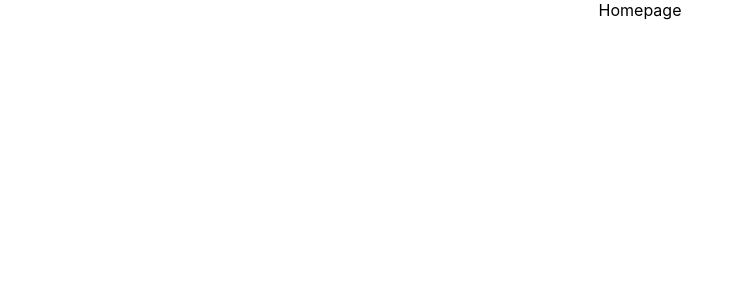
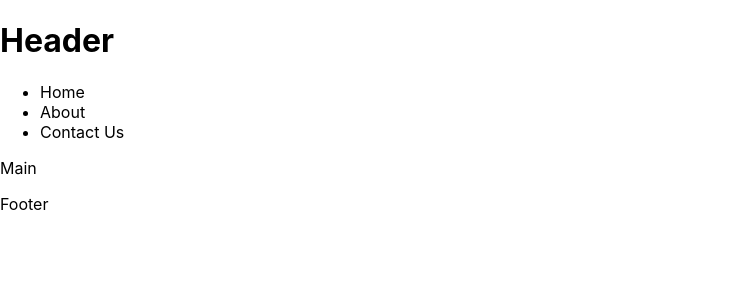
Before and after one commit to seanarch/meta-frontend, a React (Create React App) app: page / in a window 1280 px wide. Shown: the top 300 px of the page, without its empty margins (0-743 px from the left). Built offline with nearby package versions, Linux system fonts and the light colour scheme.

Commit message:
add meta og tag

```diff
--- a/src/App.js
+++ b/src/App.js
@@ -1,7 +1,19 @@
+import { Fragment } from "react";
 import "./App.css";
+import Header from "./components/Header";
+import Nav from "./components/Nav";
+import Main from "./components/Main";
+import Footer from "./components/Footer";
 
 function App() {
-  return <div className="App">Homepage</div>;
+  return (
+    <Fragment className="App">
+      <Header />
+      <Nav />
+      <Main />
+      <Footer />
+    </Fragment>
+  );
 }
 
 export default App;
--- /dev/null
+++ b/src/components/Footer.js
@@ -0,0 +1,10 @@
+function Footer() {
+  return (
+    <footer>
+      <meta name="og:footer" />
+      <p>Footer</p>
+    </footer>
+  );
+}
+
+export default Footer;
--- /dev/null
+++ b/src/components/Header.js
@@ -0,0 +1,10 @@
+function Header() {
+  return (
+    <header>
+      <meta name="og:header" />
+      <h1>Header</h1>
+    </header>
+  );
+}
+
+export default Header;
--- /dev/null
+++ b/src/components/Main.js
@@ -0,0 +1,10 @@
+function Main() {
+  return (
+    <main>
+      <meta name="og:main" />
+      Main
+    </main>
+  );
+}
+
+export default Main;
--- /dev/null
+++ b/src/components/Nav.js
@@ -0,0 +1,14 @@
+function Nav() {
+  return (
+    <nav>
+      <meta name="og:nav" />
+      <ul>
+        <li>Home</li>
+        <li>About</li>
+        <li>Contact Us</li>
+      </ul>
+    </nav>
+  );
+}
+
+export default Nav;
```
